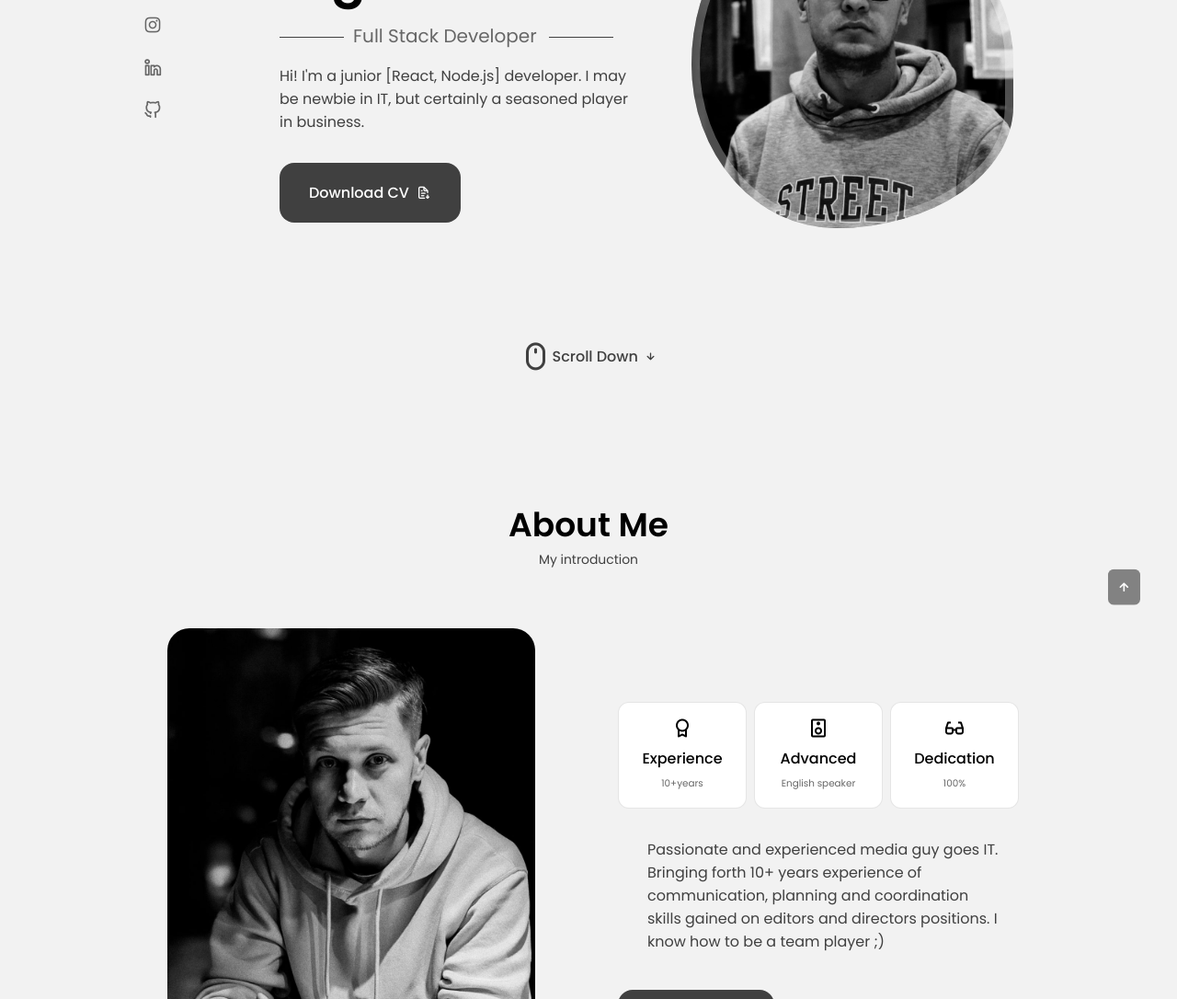
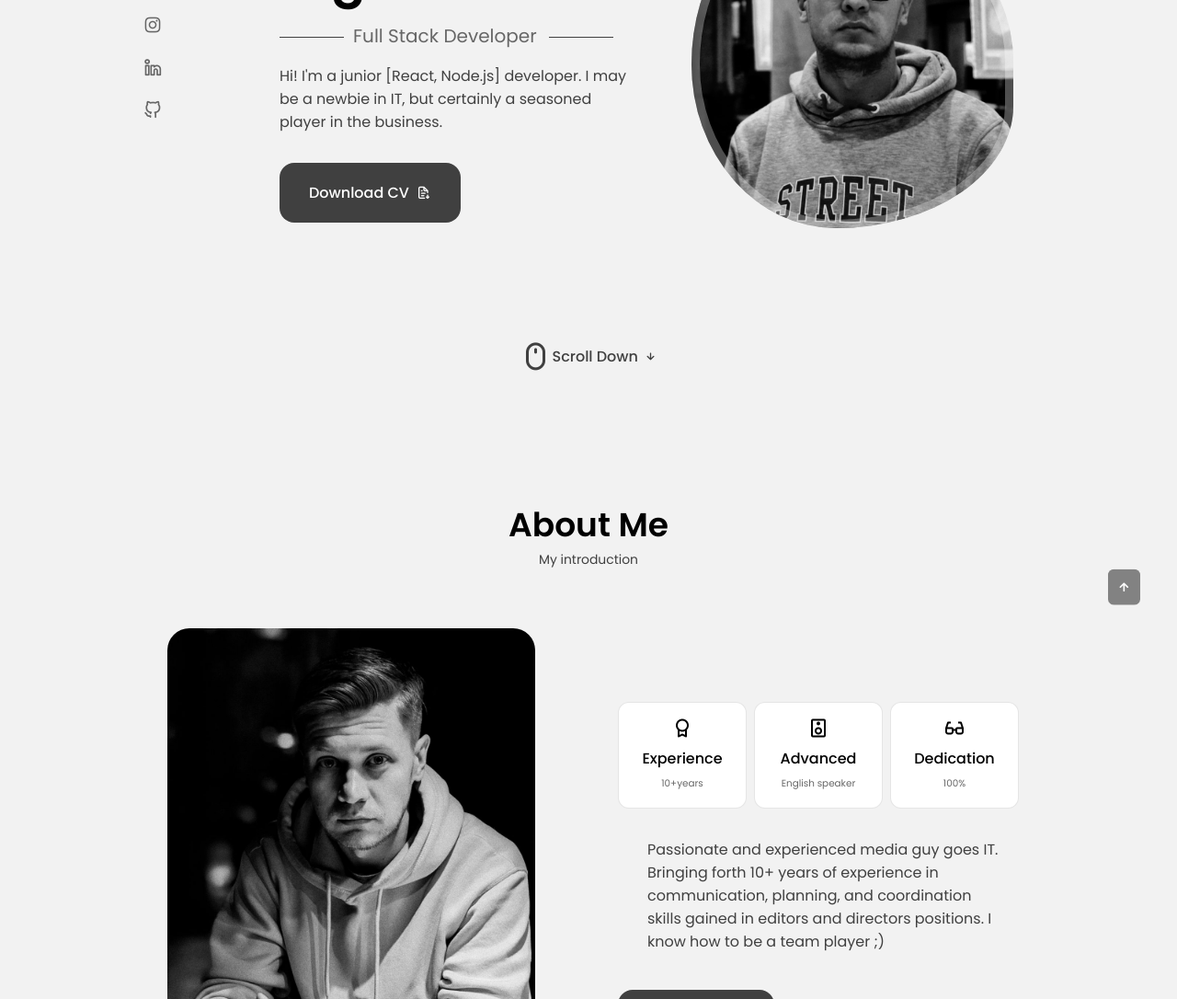
Before and after one commit to digtiarenko/portfolio, a React (Create React App) app: page / in a window 1280 px wide. Shown: the part 310-1396 px from the top of the page at 92% size. Built offline with nearby package versions, Linux system fonts and the light colour scheme.

Commit message:
fixing grammar

```diff
--- a/src/components/about/About.jsx
+++ b/src/components/about/About.jsx
@@ -15,8 +15,8 @@ const About = () => {
                <Info />
                <p className="about__description">
                   Passionate and experienced media guy goes IT. Bringing forth
-                  10+ years experience of communication, planning and
-                  coordination skills gained on editors and directors positions.
+                  10+ years of experience in communication, planning, and
+                  coordination skills gained in editors and directors positions.
                   I know how to be a team player ;)
                </p>
 
--- a/src/components/home/Data.jsx
+++ b/src/components/home/Data.jsx
@@ -9,8 +9,8 @@ const Data = () => {
          </h1>
          <h3 className="home__subtitle">Full Stack Developer</h3>
          <p className="home__description">
-            Hi! I'm a junior [React, Node.js] developer. I may be newbie in IT,
-            but certainly a seasoned player in business.
+            Hi! I'm a junior [React, Node.js] developer. I may be a newbie in
+            IT, but certainly a seasoned player in the business.
          </p>
 
          <a
```
